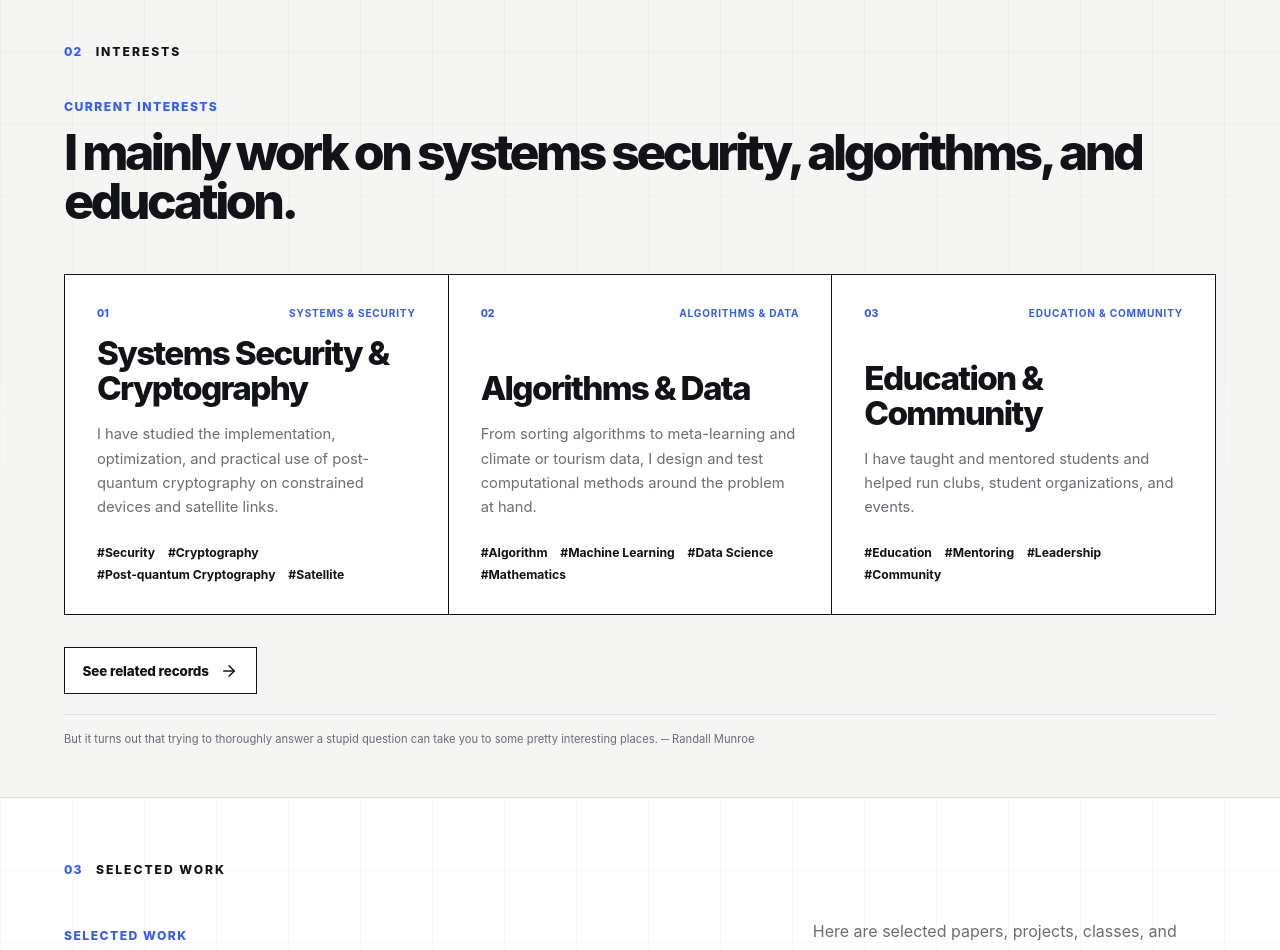
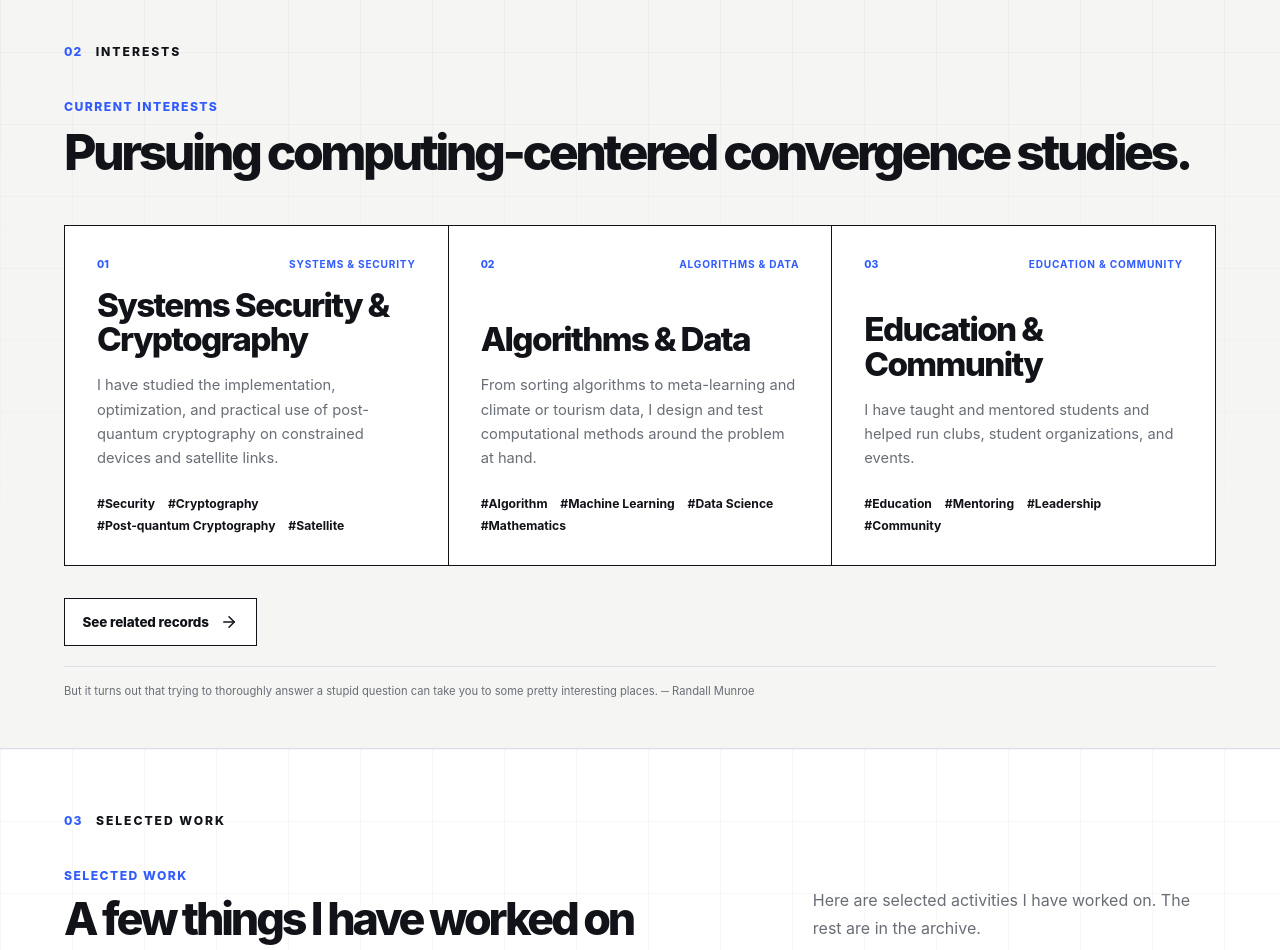
Before and after one commit to oriing/oriing.github.io, a React (Vite) app: page / in a window 1280 px wide. Shown: the part 820-1770 px from the top of the page. Built offline with nearby package versions, Linux system fonts and the light colour scheme; a web font is replaced by a local one.

Commit message:
Edit bone of main page

```diff
--- a/src/pages/home-page.tsx
+++ b/src/pages/home-page.tsx
@@ -15,17 +15,15 @@ export function HomePage() {
           skip: "본문으로 건너뛰기",
           profile: "프로필 보기",
           focusLabel: "요즘 관심 있는 것",
-          focusTitle: "시스템 보안, 알고리즘, 교육 문제를 주로 봅니다.",
+          focusTitle: "컴퓨터 중심의 융합 학문을 추구합니다.",
           focusCta: "관련 기록 보기",
           workLabel: "대표 기록",
           workTitle: "그동안 직접 해 본 것들",
           workBody:
-            "논문, 프로젝트, 강의, 동아리 운영 중 몇 가지를 골랐습니다. 나머지는 아카이브에서 검색할 수 있습니다.",
+            "몇 가지만 골랐습니다. 나머지는 아카이브에서 검색할 수 있습니다.",
           workCta: "아카이브 열기",
           journeyLabel: "학력과 경력",
-          journeyTitle: "공부한 것과 맡아 온 일",
-          journeyBody:
-            "학력과 경력, 연구실·동아리·학생자치 경험을 시간순으로 정리했습니다.",
+          journeyTitle: "맡아 온 일",
           journeyCta: "전체 이력 보기",
           profileTitle: "프로필",
           profileBody: "전공, 경력, 기술과 관심 분야를 정리해 두었습니다.",
@@ -39,17 +37,15 @@ export function HomePage() {
           skip: "Skip to content",
           profile: "View profile",
           focusLabel: "Current interests",
-          focusTitle: "I mainly work on systems security, algorithms, and education.",
+          focusTitle: "Pursuing computing-centered convergence studies.",
           focusCta: "See related records",
           workLabel: "Selected work",
           workTitle: "A few things I have worked on",
           workBody:
-            "Here are selected papers, projects, classes, and organizations I have worked on. The rest are in the archive.",
+            "Here are selected activities I have worked on. The rest are in the archive.",
           workCta: "Open the archive",
           journeyLabel: "Education and experience",
-          journeyTitle: "What I studied and the roles I took on",
-          journeyBody:
-            "A chronological record of my education, work, research groups, clubs, and student organizations.",
+          journeyTitle: "What I took on",
           journeyCta: "View the full timeline",
           profileTitle: "Profile",
           profileBody: "My studies, experience, skills, and current interests.",
@@ -110,7 +106,7 @@ export function HomePage() {
 
         <section className="home-slide journey-slide" id="journey">
           <div className="slide-kicker"><span>04</span><p>Experience</p></div>
-          <header className="slide-heading slide-heading-row"><div><p className="slide-label">{copy.journeyLabel}</p><h2>{copy.journeyTitle}</h2></div><p>{copy.journeyBody}</p></header>
+          <header className="slide-heading slide-heading-row"><div><p className="slide-label">{copy.journeyLabel}</p><h2>{copy.journeyTitle}</h2></div></header>
           <div className="timeline-preview">
             {careerPreview.map((item, index) => <article key={item.id}><span className="timeline-dot" aria-hidden="true" /><p className="timeline-preview-index">{String(index + 1).padStart(2, "0")}</p><p className="timeline-preview-period">{item.period}</p><h3>{t(item.title)}</h3><p className="timeline-preview-org">{t(item.organization)}</p><p>{t(item.description)}</p></article>)}
           </div>
```
